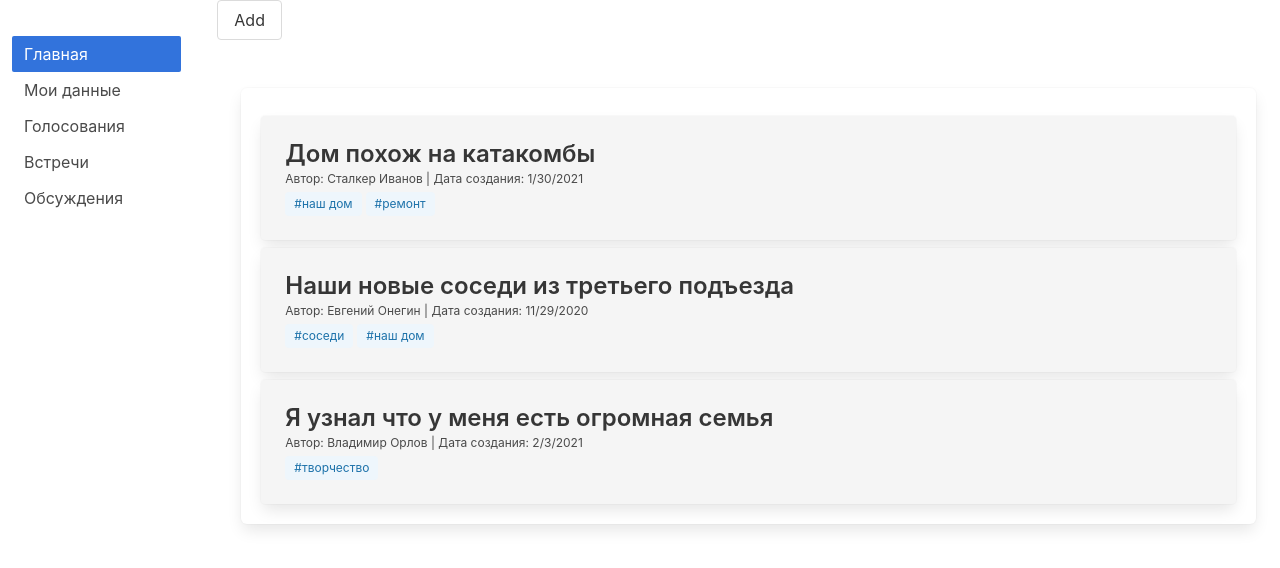
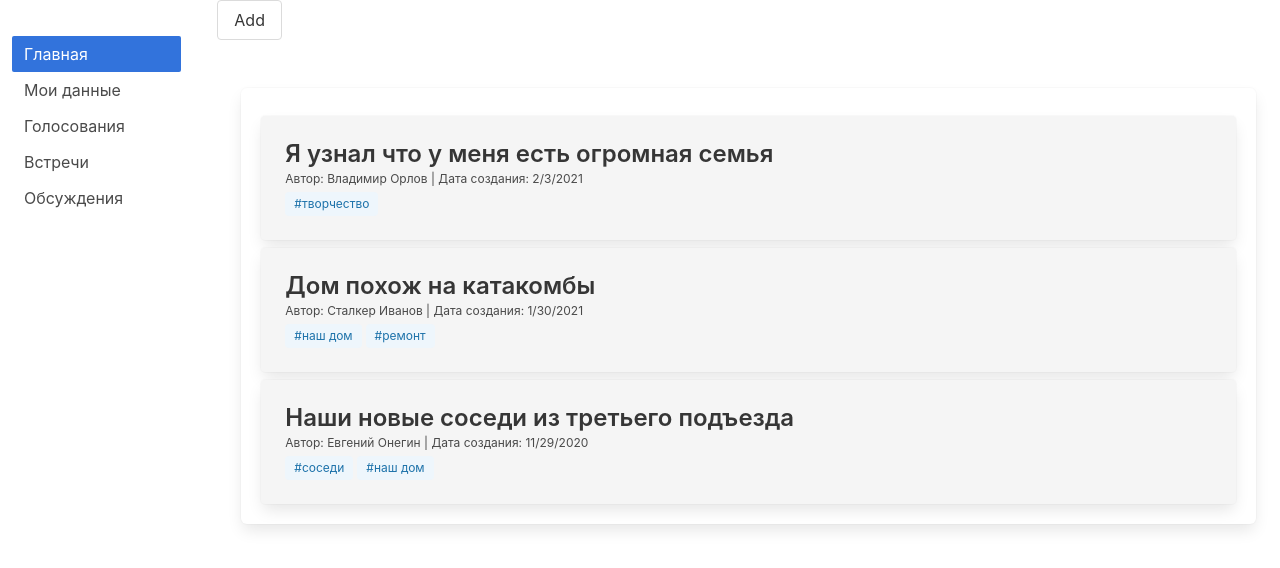
Before and after one commit to BelarusDigitalFuture/o, a React (Create React App) app: page /discussions in a window 1280 px wide. Shown: the top 568 px of the page. Built offline with nearby package versions, Linux system fonts and the light colour scheme.

Commit message:
fixing up sorting bug

```diff
--- a/src/containers/CardsList/CardsList.js
+++ b/src/containers/CardsList/CardsList.js
@@ -1,5 +1,4 @@
 import React, { useState } from 'react';
-import { useRouteMatch, Switch } from 'react-router-dom';
 import { useLocation, useHistory } from 'react-router-dom';
 import CardsListFilter from '../../components/CardsListFilter/CardsListFilter';
 import { FontAwesomeIcon } from '@fortawesome/react-fontawesome';
@@ -26,9 +25,9 @@ const CardsList = ({ data, isTopics = false, isEvents = false, isPolls = false }
     cardsSet = showOpen
       ? data.filter((x) => x.date.getTime() >= new Date().getTime())
       : data.filter((x) => x.date.getTime() < new Date().getTime());
-    cardsSet = cardsSet.sort((x, y) => x.date.getDate() - y.date.getDate());
+    cardsSet = cardsSet.sort((x, y) => x.date.getTime() - y.date.getTime());
   } else {
-    cardsSet = data.sort((x, y) => y.date.getDate() - x.date.getDate());
+    cardsSet = data.sort((x, y) => y.date.getTime() - x.date.getTime());
   }
   const tagList = cardsSet.map((x) => x.tags).flat();
 
```
